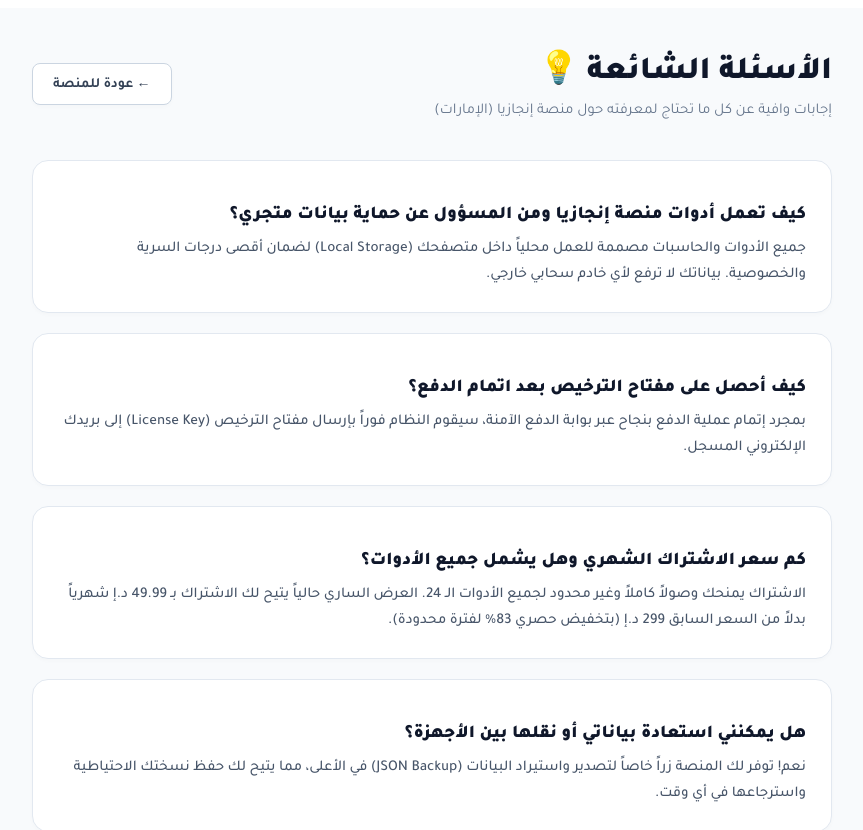
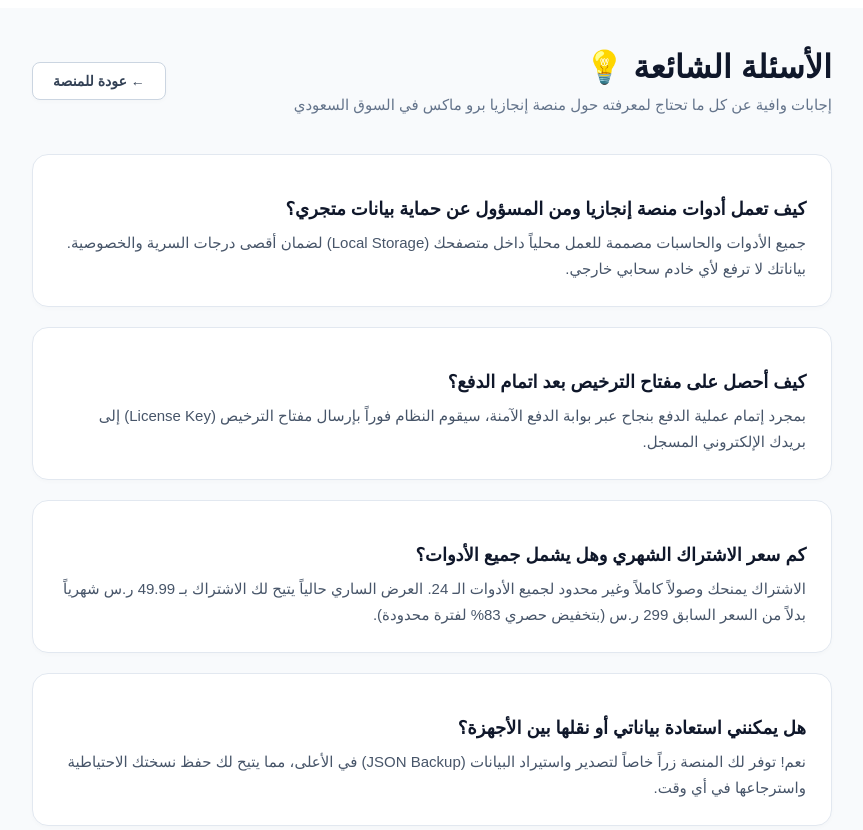
Before and after one commit to engaziasa-lang/engazia-app, a Next.js app: page /support/faq in a window 1280 px wide. Shown: the top 830 px of the page, without its empty margins (208-1071 px from the left). Built offline with nearby package versions, Linux system fonts and the light colour scheme.

Commit message:
Update page.tsx

```diff
--- a/app/support/faq/page.tsx
+++ b/app/support/faq/page.tsx
@@ -1,12 +1,30 @@
 'use client';
 
-import React from 'react';
+import React, { useState, useEffect } from 'react';
 import Link from 'next/link';
 
 export default function FAQPage() {
+  const [lang, setLang] = useState<'ar' | 'en'>('ar');
   const LEMON_CHECKOUT_URL = 'https://enjazya.lemonsqueezy.com/checkout/buy/dce1dd80-3422-43ba-aed5-8ef2dcd38d6d';
 
-  const faqs = [
+  useEffect(() => {
+    const savedLang = (localStorage.getItem('seerk_global_lang') as 'ar' | 'en') || 'ar';
+    setLang(savedLang);
+    if (typeof window !== 'undefined') {
+      document.title = savedLang === 'ar' ? 'إنجازيا | الأسئلة الشائعة (السوق السعودي)' : 'Enjazya | FAQ (Saudi Market)';
+    }
+  }, []);
+
+  const t = {
+    ar: {
+      back: '← عودة للمنصة',
+      title: 'الأسئلة الشائعة 💡',
+      desc: 'إجابات وافية عن كل ما تحتاج لمعرفته حول منصة إنجازيا برو ماكس في السوق السعودي',
+      otherQuestionTitle: 'هل لديك استفسار آخر؟',
+      otherQuestionDesc: 'فريق الدعم الفني جاهز لمساعدتك في أي وقت.',
+      supportBtn: 'تواصل معنا 🎧',
+      subscribeBtn: 'اشترك بـ 49.99 ر.س ⚡',
+      faqs: [
         {
           q: 'كيف تعمل أدوات منصة إنجازيا ومن المسؤول عن حماية بيانات متجري؟',
           a: 'جميع الأدوات والحاسبات مصممة للعمل محلياً داخل متصفحك (Local Storage) لضمان أقصى درجات السرية والخصوصية. بياناتك لا ترفع لأي خادم سحابي خارجي.'
@@ -17,29 +35,59 @@ export default function FAQPage() {
         },
         {
           q: 'كم سعر الاشتراك الشهري وهل يشمل جميع الأدوات؟',
-      a: 'الاشتراك يمنحك وصولاً كاملاً وغير محدود لجميع الأدوات الـ 24. العرض الساري حالياً يتيح لك الاشتراك بـ 49.99 د.إ شهرياً بدلاً من السعر السابق 299 د.إ (بتخفيض حصري 83% لفترة محدودة).'
+          a: 'الاشتراك يمنحك وصولاً كاملاً وغير محدود لجميع الأدوات الـ 24. العرض الساري حالياً يتيح لك الاشتراك بـ 49.99 ر.س شهرياً بدلاً من السعر السابق 299 ر.س (بتخفيض حصري 83% لفترة محدودة).'
         },
         {
           q: 'هل يمكنني استعادة بياناتي أو نقلها بين الأجهزة؟',
           a: 'نعم! توفر لك المنصة زراً خاصاً لتصدير واستيراد البيانات (JSON Backup) في الأعلى، مما يتيح لك حفظ نسختك الاحتياطية واسترجاعها في أي وقت.'
         }
-  ];
+      ]
+    },
+    en: {
+      back: '→ Back to Hub',
+      title: 'Frequently Asked Questions 💡',
+      desc: 'Comprehensive answers to everything you need to know about Enjazya Pro Max in the Saudi market',
+      otherQuestionTitle: 'Have another question?',
+      otherQuestionDesc: 'Our technical support team is ready to help you anytime.',
+      supportBtn: 'Contact Us 🎧',
+      subscribeBtn: 'Subscribe for 49.99 SAR ⚡',
+      faqs: [
+        {
+          q: 'How do Enjazya tools work and who protects my store data?',
+          a: 'All tools and calculators are designed to run locally inside your browser (Local Storage) to ensure maximum confidentiality and privacy. Your data is never uploaded to any external cloud server.'
+        },
+        {
+          q: 'How do I get the license key after completing payment?',
+          a: 'Once the payment is successfully processed through the secure payment gateway, the system will instantly send the License Key to your registered email.'
+        },
+        {
+          q: 'How much is the monthly subscription and does it include all tools?',
+          a: 'The subscription grants you full and unlimited access to all 24 tools. The current active offer lets you subscribe for 49.99 SAR monthly instead of the previous 299 SAR (exclusive 83% discount for a limited time).'
+        },
+        {
+          q: 'Can I restore my data or transfer it between devices?',
+          a: 'Yes! The platform provides a dedicated button to export and import data (JSON Backup) at the top, allowing you to save your backup and restore it anytime.'
+        }
+      ]
+    }
+  };
+
+  const text = t[lang];
 
   return (
-    <div style={{ direction: 'rtl', fontFamily: 'Tajawal, sans-serif', backgroundColor: '#f8fafc', minHeight: '100vh', padding: '40px 20px' }}>
-      <link href="https://fonts.googleapis.com/css2?family=Tajawal:wght@400;500;700;800;900&display=swap" rel="stylesheet" />
+    <div style={{ direction: lang === 'ar' ? 'rtl' : 'ltr', fontFamily: lang === 'ar' ? "'Tajawal', sans-serif" : "'Inter', sans-serif", backgroundColor: '#f8fafc', minHeight: '100vh', padding: '40px 20px', textAlign: lang === 'ar' ? 'right' : 'left' }}>
 
       <div style={{ maxWidth: '800px', margin: '0 auto' }}>
-        <div style={{ display: 'flex', justifyContent: 'space-between', alignItems: 'center', marginBottom: '40px', flexWrap: 'wrap', gap: '15px' }}>
+        <div style={{ display: 'flex', justifyContent: 'space-between', alignItems: 'center', marginBottom: '40px', flexWrap: 'wrap', gap: '15px', flexDirection: lang === 'ar' ? 'row' : 'row-reverse' }}>
           <div>
-            <h1 style={{ fontSize: '32px', fontWeight: 900, color: '#0f172a', margin: '0 0 10px 0' }}>الأسئلة الشائعة 💡</h1>
-            <p style={{ color: '#64748b', fontSize: '15px', margin: 0 }}>إجابات وافية عن كل ما تحتاج لمعرفته حول منصة إنجازيا (الإمارات)</p>
+            <h1 style={{ fontSize: '32px', fontWeight: 900, color: '#0f172a', margin: '0 0 10px 0' }}>{text.title}</h1>
+            <p style={{ color: '#64748b', fontSize: '15px', margin: 0 }}>{text.desc}</p>
           </div>
-          <Link href="/hub/ae" style={{ background: '#ffffff', border: '1px solid #cbd5e1', color: '#334155', padding: '10px 20px', borderRadius: '8px', textDecoration: 'none', fontWeight: 700, fontSize: '14px', boxShadow: '0 2px 4px rgba(0,0,0,0.02)' }}>← عودة للمنصة</Link>
+          <Link href="/hub/sa" style={{ background: '#ffffff', border: '1px solid #cbd5e1', color: '#334155', padding: '10px 20px', borderRadius: '8px', textDecoration: 'none', fontWeight: 700, fontSize: '14px', boxShadow: '0 2px 4px rgba(0,0,0,0.02)' }}>{text.back}</Link>
         </div>
 
         <div style={{ display: 'flex', flexDirection: 'column', gap: '20px', marginBottom: '40px' }}>
-          {faqs.map((faq, index) => (
+          {text.faqs.map((faq, index) => (
             <div key={index} style={{ background: '#fff', padding: '25px', borderRadius: '16px', border: '1px solid #e2e8f0', boxShadow: '0 2px 4px rgba(0,0,0,0.02)' }}>
               <h3 style={{ fontSize: '18px', fontWeight: 900, color: '#0f172a', marginBottom: '10px' }}>{faq.q}</h3>
               <p style={{ color: '#475569', fontSize: '15px', lineHeight: '1.7', margin: 0, fontWeight: 500 }}>{faq.a}</p>
@@ -48,11 +96,11 @@ export default function FAQPage() {
         </div>
 
         <div style={{ background: '#ecfdf5', border: '1px solid #a7f3d0', padding: '30px', borderRadius: '16px', textAlign: 'center' }}>
-          <h3 style={{ color: '#065f46', fontSize: '20px', fontWeight: 900, marginBottom: '10px' }}>هل لديك استفسار آخر؟</h3>
-          <p style={{ color: '#047857', fontSize: '15px', marginBottom: '20px', fontWeight: 700 }}>فريق الدعم الفني جاهز لمساعدتك في أي وقت.</p>
-          <div style={{ display: 'flex', justifyContent: 'center', gap: '15px', flexWrap: 'wrap' }}>
-            <Link href="/ae/support/contact" style={{ background: '#047857', color: '#fff', padding: '12px 24px', borderRadius: '8px', textDecoration: 'none', fontWeight: 900, fontSize: '14px' }}>تواصل معنا 🎧</Link>
-            <a href={LEMON_CHECKOUT_URL} target="_blank" rel="noopener noreferrer" style={{ background: '#8b5cf6', color: '#fff', padding: '12px 24px', borderRadius: '8px', textDecoration: 'none', fontWeight: 900, fontSize: '14px' }}>اشترك بـ 49.99 د.إ ⚡</a>
+          <h3 style={{ color: '#065f46', fontSize: '20px', fontWeight: 900, marginBottom: '10px' }}>{text.otherQuestionTitle}</h3>
+          <p style={{ color: '#047857', fontSize: '15px', marginBottom: '20px', fontWeight: 700 }}>{text.otherQuestionDesc}</p>
+          <div style={{ display: 'flex', justifyContent: 'center', gap: '15px', flexWrap: 'wrap', flexDirection: lang === 'ar' ? 'row' : 'row-reverse' }}>
+            <Link href="/hub/sa/support/contact" style={{ background: '#047857', color: '#fff', padding: '12px 24px', borderRadius: '8px', textDecoration: 'none', fontWeight: 900, fontSize: '14px' }}>{text.supportBtn}</Link>
+            <a href={LEMON_CHECKOUT_URL} target="_blank" rel="noopener noreferrer" style={{ background: '#8b5cf6', color: '#fff', padding: '12px 24px', borderRadius: '8px', textDecoration: 'none', fontWeight: 900, fontSize: '14px' }}>{text.subscribeBtn}</a>
           </div>
         </div>
       </div>
```
Lines whose indentation alone changed are shown as unchanged.
